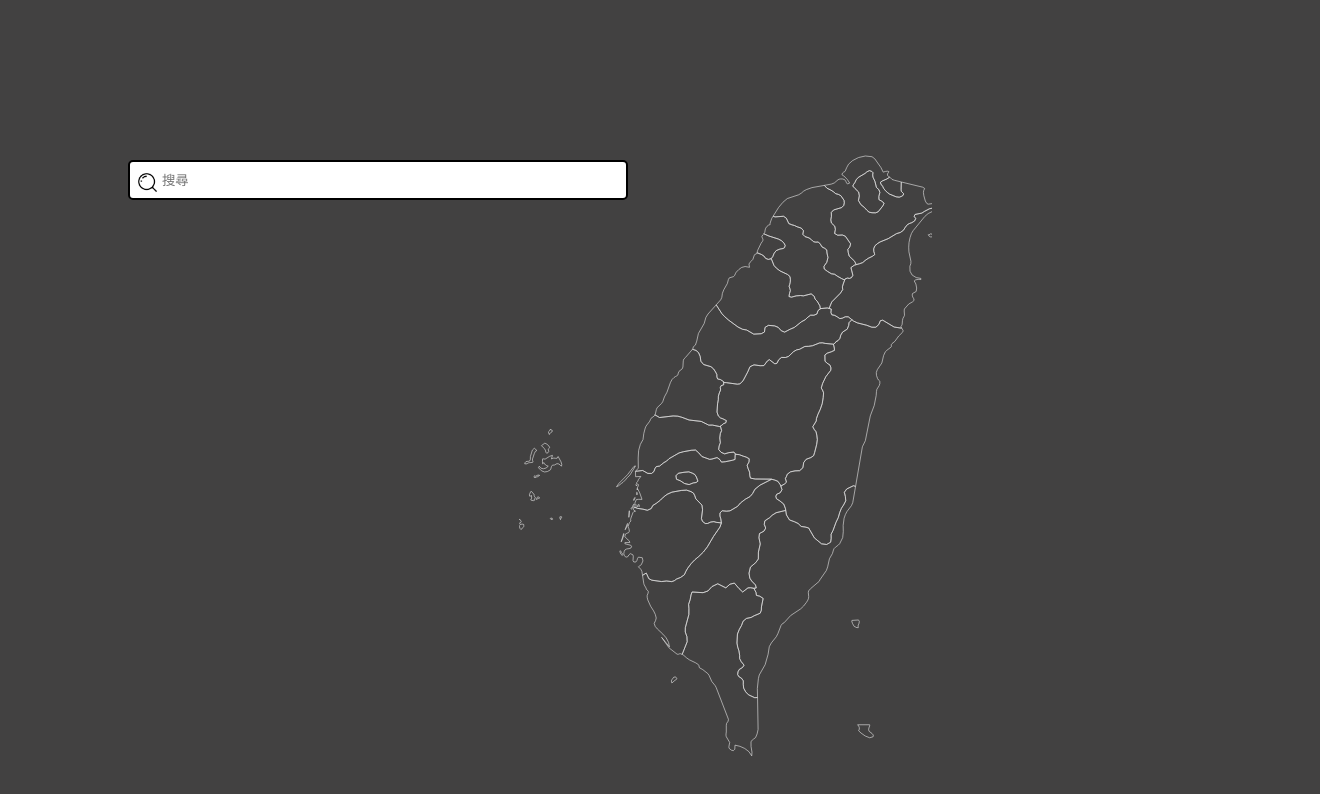
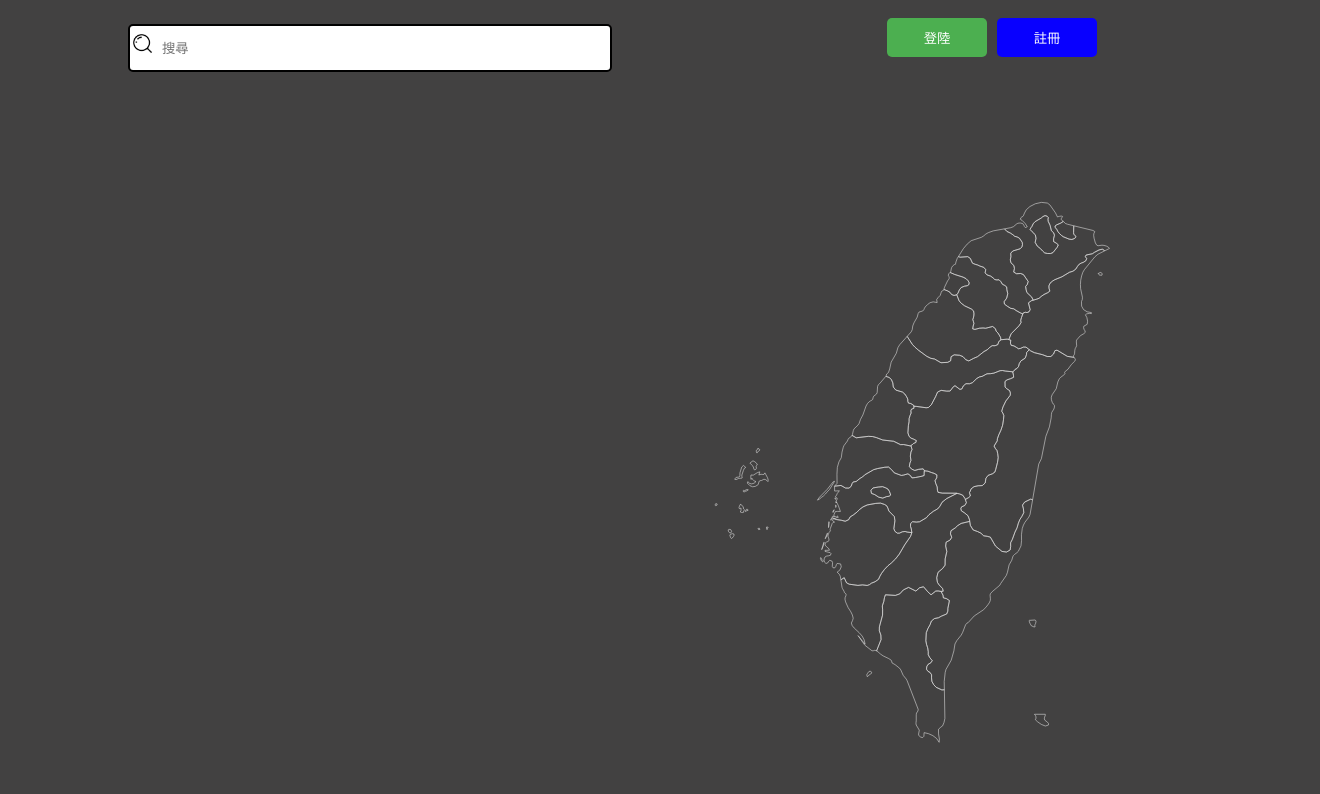
Before and after one commit to olivervvvv/foodweb, a Vue app: page / in a window 1280 px wide. Shown: the top 794 px of the page, 1320 px wide, since content can reach past the window. Built offline with nearby package versions, Linux system fonts and the light colour scheme.

Commit message:
首頁,20post,新增商店頁面更新

```diff
--- a/src/components/Gavin/20POST.vue
+++ b/src/components/Gavin/20POST.vue
@@ -154,8 +154,13 @@ export default {
         <div class="comment-container">
             <!-- 顯示評論區域 -->
             <div class="comment-text-container">
-                <div class="content" v-for="(comment, index) in commentData">
+                <!-- 有評論顯示 -->
+                <div class="content"  v-for="(comment, index) in commentData" v-if="commentData.length > 0">
                     <span style="font-weight: bold;">{{comment.name}}</span> <p>{{comment.comment}}</p>
+                </div>
+                <!-- 無評論顯示 -->
+                <div  v-else class="no-content">
+                    <span style="font-weight: bold;font-size: 40pt;">目前沒有評論</span>
                 </div>
             </div>
             <!-- 輸入區域 -->
@@ -175,7 +180,7 @@ export default {
 </div>
 
 </template>
-<style>
+<style lang="scss" scoped>
 .header{
     display: flex;
     margin: 2%;
@@ -186,6 +191,7 @@ export default {
     align-items: center;
     justify-content: space-evenly;
     margin: 10px;
+    width: 94vw;
 }
 .instagram-post {
     width: 70%;
@@ -241,6 +247,13 @@ i{
     padding: 5%;
     overflow: auto;
 }
+.no-content{
+    height: 100%;
+    width: 100%;
+    display: flex;
+    align-items: center;
+    justify-content: center;
+}
 .green-btn{
     width: 100px;
     padding: 10px;
--- a/src/components/Gavin/AddStore.vue
+++ b/src/components/Gavin/AddStore.vue
@@ -72,22 +72,35 @@ export default {
         <button class="blue-city-btn" @click="addStore()">新增商店</button>
     </div>
 
-
-    <div class="btn-container" v-if="showCityList">
+<div v-if="showCityList" class="blur-background">
+    <div class="btn-container" >
         <div class="btn-div">
             <button class="city-btn" v-for="(cityName, index) in city" :key="index" @click="selectCity(cityName)">{{ cityName }}</button>
             <div class="btn-container2">
                 <button class="red-city-btn" @click="showCityList=false">取消</button>
             </div>
         </div>
-
     </div>
+</div>
 
 
 
 </div>
 </template>
-<style>
+<style lang="scss" scoped>
+.blur-background {
+    backdrop-filter: blur(5px); /* 調整像素值以增加或減少模糊效果 */
+    background-color: rgba(255, 255, 255, 0.5); /* 調整顏色和透明度 */
+    position: fixed;
+    top: 0;
+    left: 0;
+    width: 100%;
+    height: 100%;
+    z-index: 10; /* 確保在其他元素之上 */
+    display: flex;
+    align-items: center;
+    justify-content: center;
+}
 .main-container{
     width: 100vw;
     height: 100vh;
@@ -105,7 +118,7 @@ export default {
 }
 .btn-container{
     width: 70%;
-    height: 25%;
+    height: 35%;
     z-index: 99;
     position: absolute;
     background-color: #ffffff;
--- a/src/components/icons/taiwanmap.vue
+++ b/src/components/icons/taiwanmap.vue
@@ -30,6 +30,17 @@ export default {
       this.$router.push({ name: 'postPage1', params: { storeId: store.storeId } });
 
     },
+    login(){
+      console.log('login');
+    },
+    singup(){
+      console.log('singup');
+    }
+
+
+
+
+
   },
   computed: {
 
@@ -41,9 +52,17 @@ export default {
 
 
 
-
 <div  style="display: flex;align-items: center" class="maincon">
 
+
+<div class="btn-container" >
+    <button class="green-btn" @click="login()">登陸</button>
+    <button class="blue-btn" @click="singup()">註冊</button>
+  </div>
+
+
+
+<div style="display: flex;">
   <div  class="showArea" style="user-select: none;">
     <h1 style="color: white;">{{pathText}}</h1>
     <div class="btnArea" v-if="pathText">
@@ -53,6 +72,10 @@ export default {
       </div>
     </div>
   </div>
+
+
+
+
 
   <!-- Generator: Adobe Illustrator 24.0.1, SVG Export Plug-In . SVG Version: 6.00 Build 0)  -->
   <svg version="1.1" id="圖層_1" xmlns="http://www.w3.org/2000/svg" xmlns:xlink="http://www.w3.org/1999/xlink" x="0px" y="0px"
@@ -246,7 +269,7 @@ export default {
   <polygon id="_x32_" class="st0" points="569.7,951 569.7,951 569.7,951 569.7,951 "/>
   </svg>
 
-
+</div>
 
 
 
@@ -262,10 +285,41 @@ export default {
 </div>
 </template>
 
-<style scoped>
+<style lang="scss" scoped>
+.btn-container{
+  margin-top: 1%;
+  margin-left: 50%;
+  display: flex;
+}
+.blue-btn{
+    width: 100px;
+    padding: 10px;
+    margin: 5px;
+    background-color: #0800ff;
+    color: white;
+    border: none;
+    border-radius: 5px;
+    cursor: pointer;
+}
+.blue-btn:hover {
+    background-color: #050093;
+}
+.green-btn{
+    width: 100px;
+    padding: 10px;
+    margin: 5px;
+    background-color: #4CAF50;
+    color: white;
+    border: none;
+    border-radius: 5px;
+    cursor: pointer;
+}
+.green-btn:hover {
+    background-color: #3b8a3e;
+}
 
 svg {
-  height: 100vh;
+  height: 90vh;
   margin-left: 5%;
 }
 
@@ -276,6 +330,11 @@ body {
   align-items: center;
   width: 100%;
   height: 100%;
+}
+.maincon{
+  width: 100vw;
+  display: flex;
+  flex-direction: column;
 }
 
 path {
@@ -290,11 +349,11 @@ path {
   }
 }
 .showArea{
-  margin-top: 3%;
-  /* margin-right: 25%; */
+  margin-top: 5%;
+  // margin-left: 5%;
   height: 380px;
   width: 900px;
-  margin-right: 3%;
+
   .btnArea{
     height: 100%;
     width: 100%;
--- a/src/views/HomeView.vue
+++ b/src/views/HomeView.vue
@@ -25,10 +25,11 @@ body{
 } */
 .search{
 position: absolute;
-top: 20%;
+top: 3%;
 left: 10%;
-width: 250px;
-height: 40px;
+width: 42%;
+height: 15%;
+display: flex;
 }
 .rightmap{
 width: calc(100%);
```
